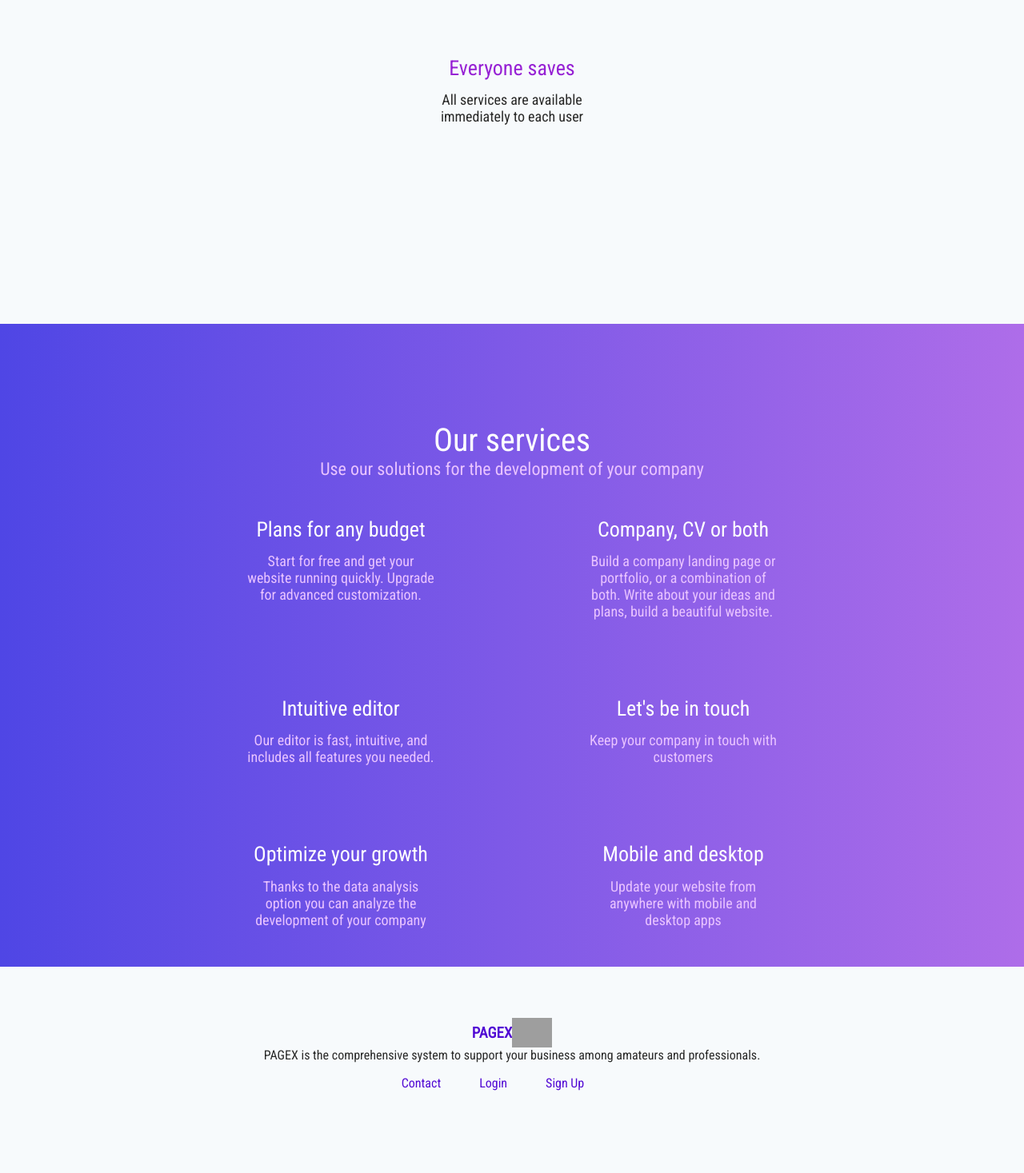
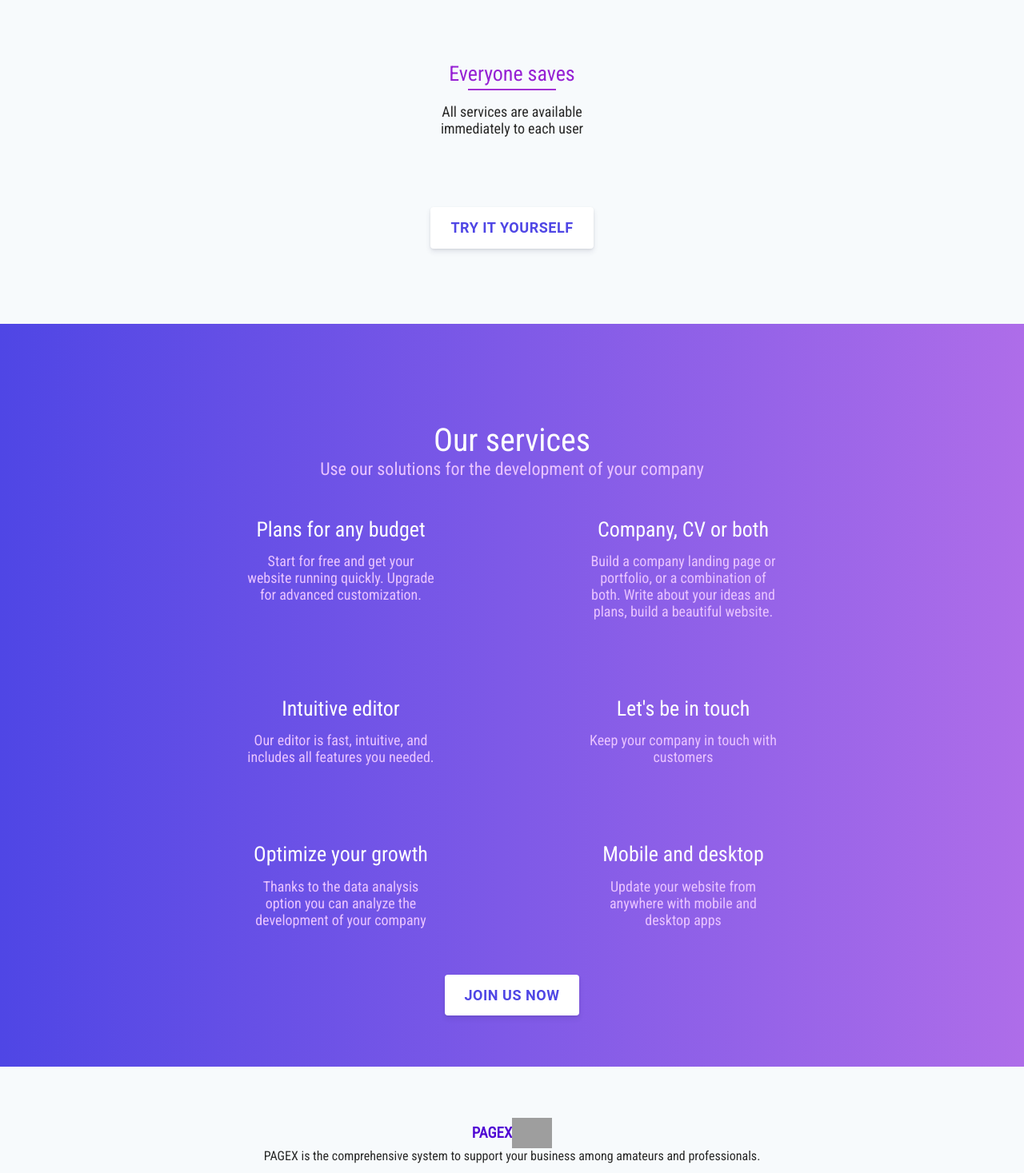
Before and after one commit to dominikwozniak/Pagex, a Next.js app: page / in a window 1280 px wide. Shown: the part 1195-2662 px from the top of the page at 80% size. Built offline with nearby package versions, Linux system fonts and the light colour scheme; grey boxes are pictures that could not be loaded.

Commit message:
feat: main page layout v2

```diff
--- a/pages/index.js
+++ b/pages/index.js
@@ -57,6 +57,13 @@ const Index = () => {
             <p style={{fontSize: '18px', fontWeight: 200}}>All services are available immediately to each user</p>
           </div>
         </div>
+        {isLoggedIn() ? (
+          <div></div>
+        ) : (
+          <div className={styles.home__action} style={{marginBottom: '4em'}}>
+            <ActionButton content="Try it yourself" path="register"/>
+          </div>
+        )}
       </div>
       <div className={styles.services__wrapper}>
         <h3>Our services</h3>
@@ -104,6 +111,13 @@ const Index = () => {
               Update your website from anywhere with mobile and desktop apps
             </p>
           </div>
+          {isLoggedIn() ? (
+            <div></div>
+          ) : (
+            <div className={styles.home__action} style={{marginBottom: '4em'}}>
+              <ActionButton content="Join us now" path="register"/>
+            </div>
+          )}
         </div>
       </div>
       <div className={styles.footer__wrapper}>
--- a/styles/Home.module.scss
+++ b/styles/Home.module.scss
@@ -197,10 +197,22 @@
     font-size: 26px;
     font-weight: normal;
     color: #9621d4;
+    position: relative;
+  }
+  h2:after {
+    position: absolute;
+    content: '';
+    height: 2px;
+    bottom: -6px;
+    margin: 0 auto;
+    left: 0;
+    right: 0;
+    width: 70%;
+    background: #a331d4;
   }
   p {
     text-align: center;
-    margin-top: 0.8em;
+    margin-top: 1.2em;
     font-size: 16px;
     font-weight: 200;
     color: #292928;
```
